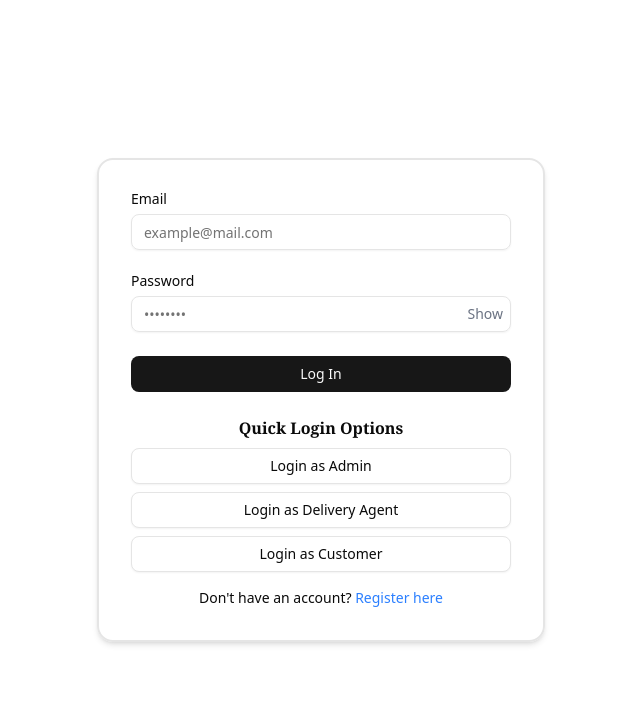
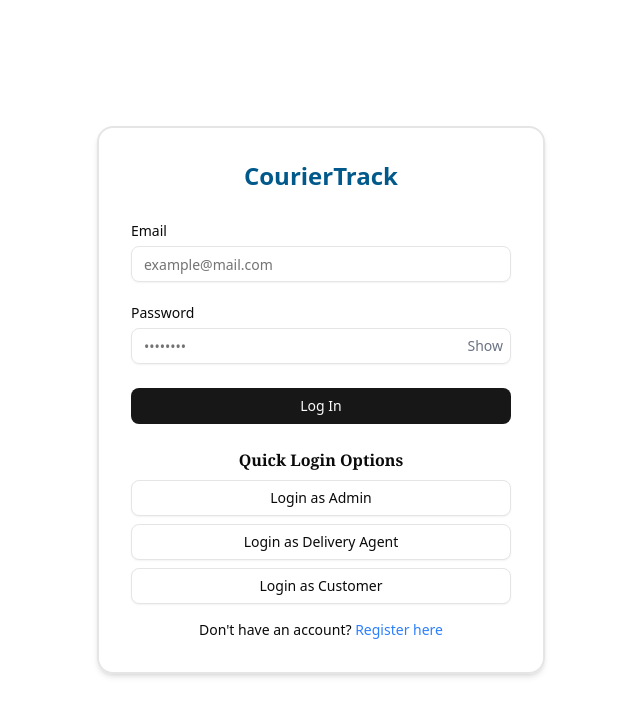
Before and after one commit to Marg0n/CourierAndParcelManagementSystem, a React (Vite) app in the folder frontend/: page /login in a window 1280 px wide. Shown: the top 716 px of the page, without its empty margins (319-959 px from the left). Built offline with nearby package versions, Linux system fonts and the light colour scheme.

Commit message:
Add: Added Company title in login & registration field that takes back to home.

```diff
--- a/frontend/src/pages/auth/Login.tsx
+++ b/frontend/src/pages/auth/Login.tsx
@@ -20,7 +20,6 @@ import { useState } from "react";
 import { Link, useLocation, useNavigate } from "react-router-dom";
 // import jwt_decode from "jwt-decode"
 
-
 //* Validation schema
 const FormSchema = z.object({
   email: z.string().email({ message: "Invalid email address." }),
@@ -36,7 +35,7 @@ export function Login() {
   //* Navigation
   const navigate = useNavigate();
   const location = useLocation();
-  const whereTo = location?.state || '/dashboard';
+  const whereTo = location?.state || "/dashboard";
 
   //* Default values
   const form = useForm<z.infer<typeof FormSchema>>({
@@ -75,7 +74,7 @@ export function Login() {
       // if (role === "Admin") navigate("/dashboard/admin")
       //   else if (role === "Customer") navigate("/dashboard/customer")
       //   else if (role === "Delivery Agent") navigate("/dashboard/agent")
-        // else navigate("/") // fallback
+      // else navigate("/") // fallback
       // navigate(whereTo, { replace: true });
     } catch (error: any) {
       toast.error("Login failed", {
@@ -91,9 +90,23 @@ export function Login() {
     await form.handleSubmit(onSubmit)(); //? Auto-login
   };
 
+  //* Back to Home
+  const goHome = () => {
+    navigate("/");
+  };
+
   return (
     <div className="flex justify-center items-center h-screen">
       <div className="w-full max-w-md p-8 border-2 rounded-2xl shadow-md">
+        {/* Company Title */}
+        <h1
+          className="text-2xl font-bold text-sky-800 mb-8 text-center hover:cursor-pointer"
+          onClick={goHome}
+        >
+          CourierTrack
+        </h1>
+
+        {/* Form */}
         <Form {...form}>
           <form onSubmit={form.handleSubmit(onSubmit)} className="space-y-6">
             {/* Email */}
@@ -149,7 +162,9 @@ export function Login() {
 
             {/* Quick login buttons */}
             <div className="flex flex-col gap-2">
-              <h3 className="text-center font-semibold text-base font-serif">Quick Login Options</h3>
+              <h3 className="text-center font-semibold text-base font-serif">
+                Quick Login Options
+              </h3>
               <Button
                 type="button"
                 variant="outline"
--- a/frontend/src/pages/auth/Registration.tsx
+++ b/frontend/src/pages/auth/Registration.tsx
@@ -26,14 +26,13 @@ const FormSchema = z.object({
 });
 
 export function Registration() {
-
   //* States
   const [showPassword, setShowPassword] = useState(false);
 
   //* Navigation
   const navigate = useNavigate();
   const location = useLocation();
-  const whereTo = location?.state || '/login';
+  const whereTo = location?.state || "/login";
 
   const form = useForm<z.infer<typeof FormSchema>>({
     resolver: zodResolver(FormSchema),
@@ -60,13 +59,14 @@ export function Registration() {
       const result = await response.json();
 
       toast.success("Registration successful", {
-        description: `Welcome, ${result.name || data.name}! Just Login & you are good to go!`,
+        description: `Welcome, ${
+          result.name || data.name
+        }! Just Login & you are good to go!`,
       });
 
       form.reset();
 
       navigate(whereTo, { replace: true });
-
     } catch (error: any) {
       toast.error("Registration failed", {
         description: error.message,
@@ -74,9 +74,23 @@ export function Registration() {
     }
   }
 
+  //* Back to Home
+  const goHome = () => {
+    navigate("/");
+  };
+
   return (
     <div className="flex justify-center items-center h-screen">
       <div className="w-full max-w-md p-8 border-2 rounded-2xl shadow-md">
+        {/* Company Title */}
+        <h1
+          className="text-2xl font-bold text-sky-800 mb-8 text-center hover:cursor-pointer"
+          onClick={goHome}
+        >
+          CourierTrack
+        </h1>
+
+        {/* Form */}
         <Form {...form}>
           <form onSubmit={form.handleSubmit(onSubmit)} className="space-y-6">
             {/* Name */}
```
